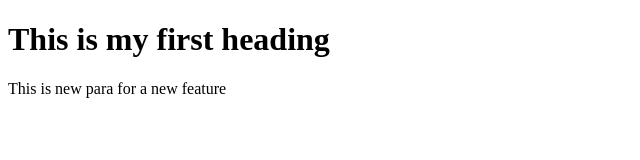
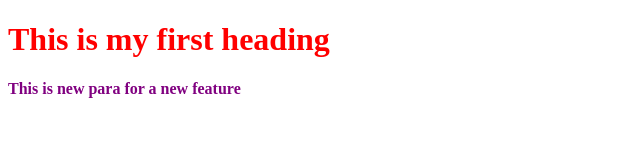
Before and after one commit to amarkar18/YoutubeClone, a plain HTML site: page index.html in a window 1280 px wide. Shown: the whole page, without its empty margins (0-640 px from the left). Drawn offline with Linux system fonts and the light colour scheme.

Commit message:
updated css

```diff
--- a/index.html
+++ b/index.html
@@ -4,8 +4,9 @@
 <head>
     <title>YoutubeClone</title>
 </head>
+<link rel="stylesheet" href="style.css">
 <body>
     <h1>This is my first heading</h1>
-    <p>This is new para for a new feature</p>
+    <p><b>This is new para for a new feature</b></p>
 </body>
 </html>
--- a/style.css
+++ b/style.css
@@ -1,3 +1,6 @@
 h1{
     color: red;
 }
+p{
+    color:purple;
+}
```
